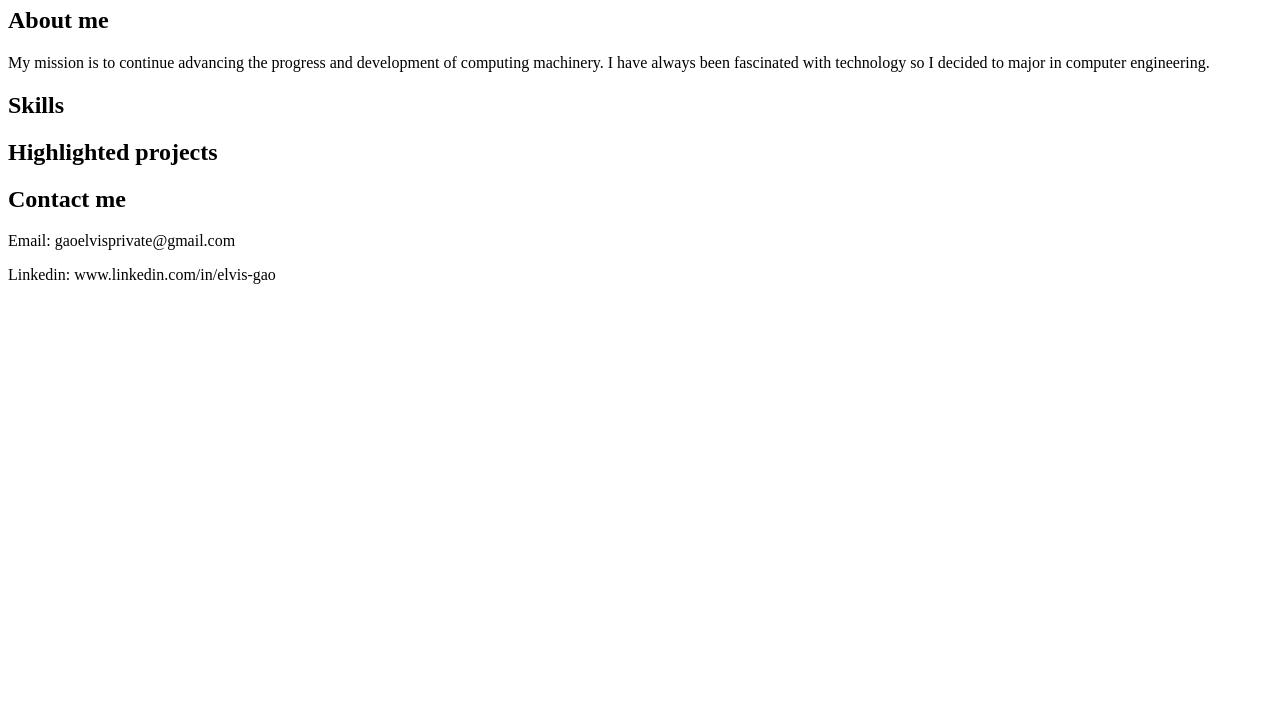
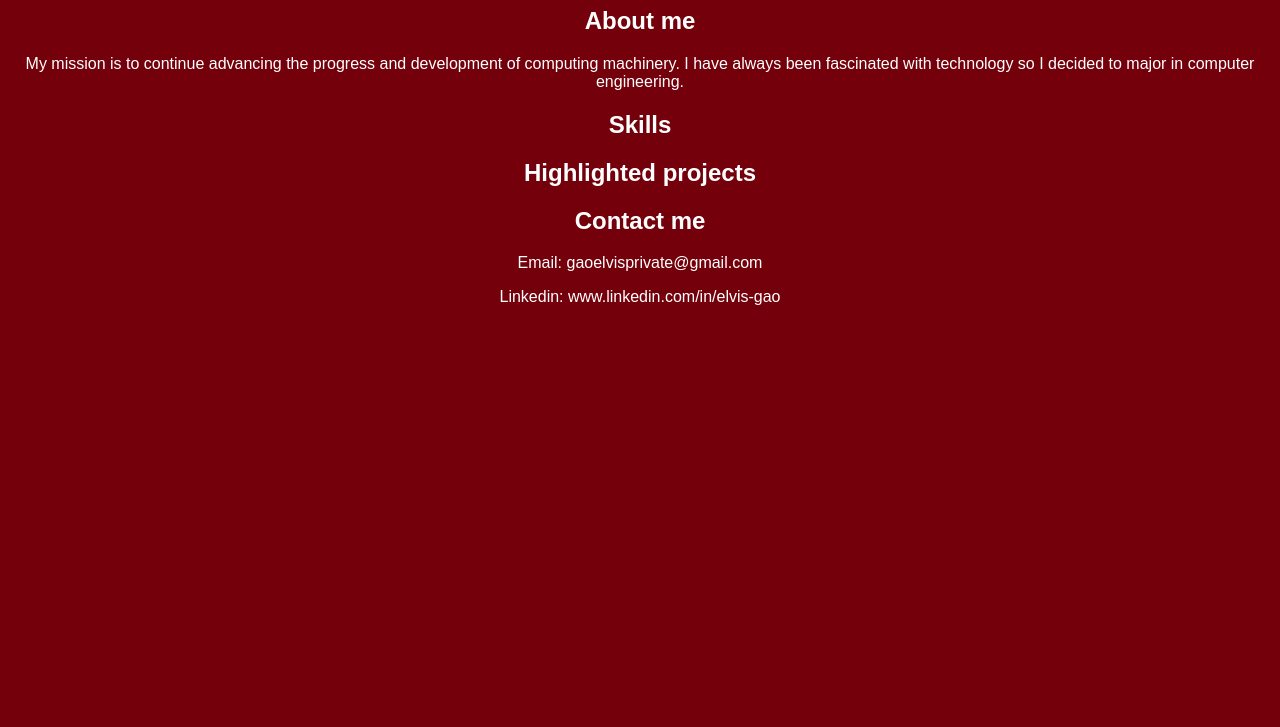
Before and after one commit to Elvis-Gao/CSE-Elvis-Gao.github.io, a plain HTML site: page index.html in a window 1280 px wide. Shown: the part 73-800 px from the top of the page. Drawn offline with Linux system fonts and the light colour scheme.

Commit message:
update index.html add style.css

```diff
--- a/index.html
+++ b/index.html
@@ -2,6 +2,7 @@
 <html>
   <head>
     <title>CSCE 190: Elvis Gao</title>
+    <link rel="stylesheet" href="style.css">
   </head>
   <body>
     <h1>Elvis Gao</h1>
--- /dev/null
+++ b/style.css
@@ -0,0 +1,9 @@
+body {
+    background: #73000a;
+    font-family: Arial, Helvetica, sans-serif;
+    margin: auto;
+}
+h1, h2, p {
+    color: #FFFFFF;
+    text-align: center;
+}
```
